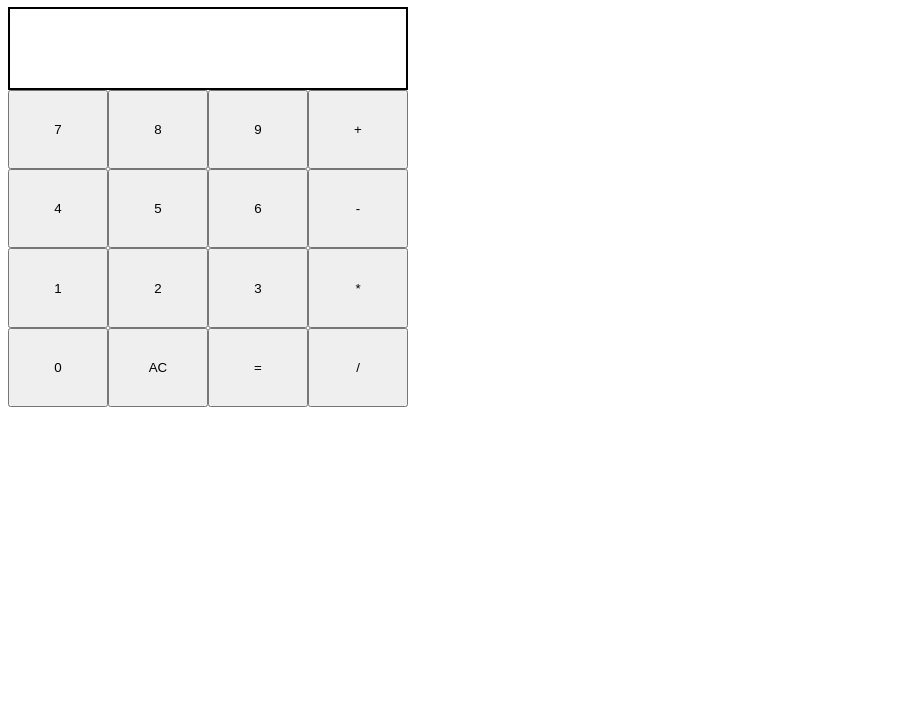
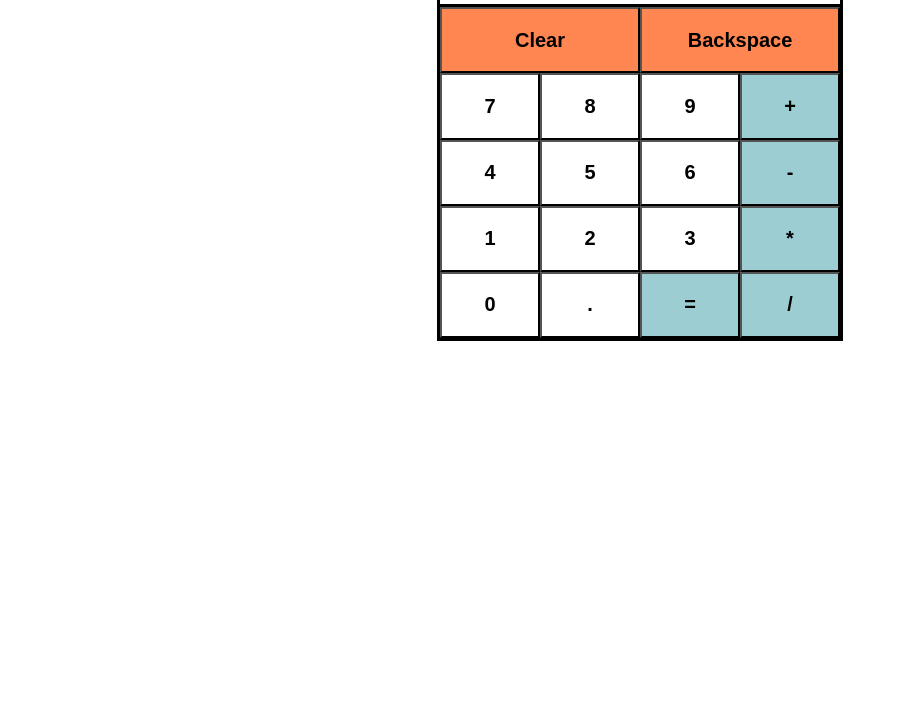
Before and after one commit to Locklear904/odin-calculator, a plain HTML site: page index.html in a window 1280 px wide. Shown: the part 73-800 px from the top of the page, without its empty margins (0-898 px from the left). Drawn offline with Linux system fonts and the light colour scheme.

Commit message:
Reconfigure button layout and style
Add backspace and dot buttons (not functional yet). Change button
layout to compensate for the extra buttons. Add border and color
styling with related buttons.

```diff
--- a/index.html
+++ b/index.html
@@ -7,9 +7,12 @@
         <script src="javascript.js" defer></script>
     </head>
     <body>
-        <h1>Calculator</h1>
         <div id="calc">
             <div id="calcDisplay"></div>
+            <div class="calcRow">
+                <button id="clrBtn">Clear</button>
+                <button id="backBtn">Backspace</button>
+            </div>
             <div class="calcRow">
                 <button class="calcBtn">7</button>
                 <button class="calcBtn">8</button>
@@ -30,7 +33,7 @@
             </div>
             <div class="calcRow">
                 <button class="calcBtn">0</button>
-                <button id="clrBtn">AC</button>
+                <button class="calcBtn">.</button>
                 <button id="calcEqBtn">=</button>
                 <button class="calcOpBtn">/</button>
             </div>
--- a/style.css
+++ b/style.css
@@ -3,6 +3,9 @@
     height: 400px;
     display: flex;
     flex-direction: column;
+    margin: auto;
+    font-weight: bold;
+    border: 3px solid black;
 }
 
 .calcRow {
@@ -11,16 +14,35 @@
     flex-direction: row;
 }
 
-.calcBtn, .calcOpBtn, #calcEqBtn, #clrBtn {
+.calcBtn, .calcOpBtn, #calcEqBtn, #clrBtn, #backBtn {
     flex: 1;
     text-align: center;
+}
+
+button {
+    font-weight: bold;
+    font-size: 20px;
+}
+
+.calcBtn {
+    background-color: white;
+}
+
+.calcOpBtn, #calcEqBtn {
+    background-color: #9BCDD2;
+}
+
+#clrBtn, #backBtn {
+    background-color: #FF8551;
 }
 
 #calcDisplay {
     display: flex;
     flex: 1;
-    border: 2px solid black;
-    justify-content: center;
+    justify-content: right;
     align-items: center;
-    font-size: 20px;
+    font-size: 30px;
+    padding-right: 20px;
+    padding-left: 20px;
+    border-bottom: 3px solid black;
 }
```
